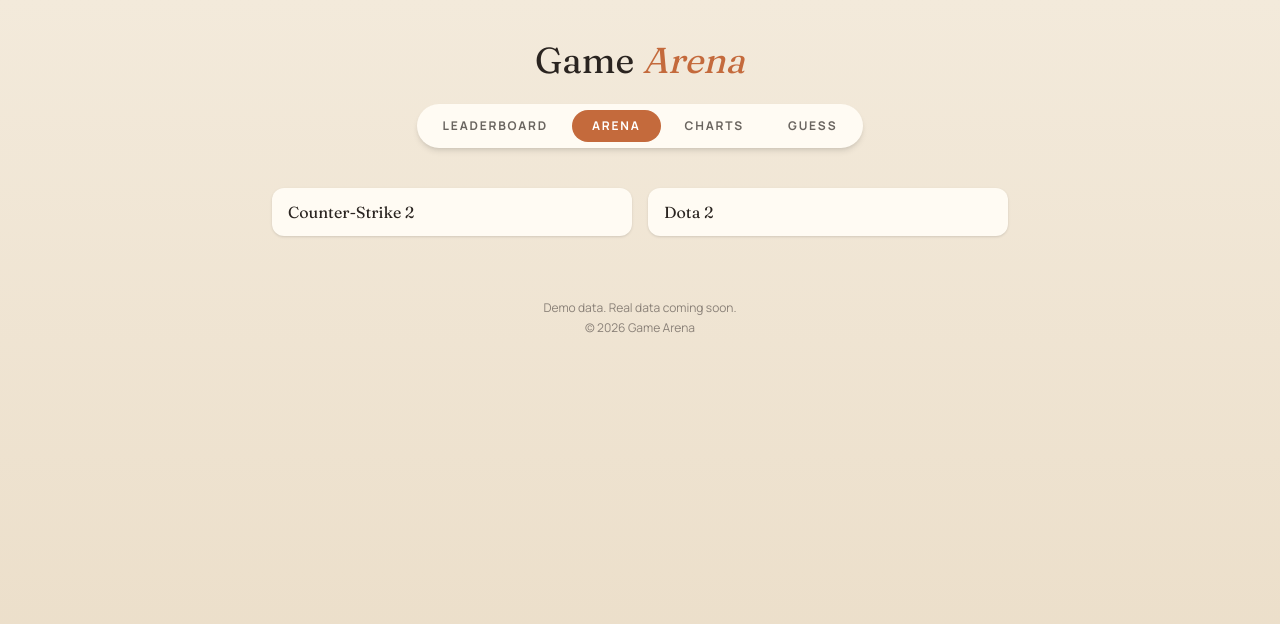
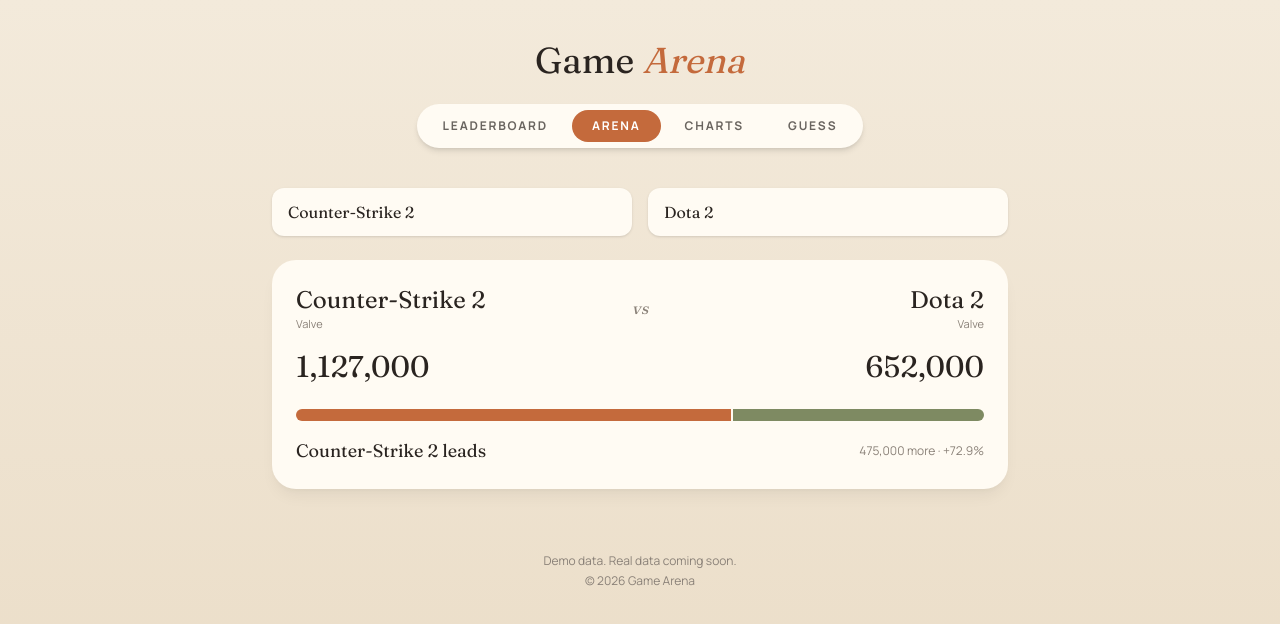
Before and after one commit to heyitsblackbird/tv-arena, a Next.js app: page /arena in a window 1280 px wide. Shown: the top 624 px of the page. Built offline with nearby package versions, Linux system fonts and the light colour scheme.

Commit message:
Add arena comparsion card

```diff
--- a/src/app/arena/page.tsx
+++ b/src/app/arena/page.tsx
@@ -4,6 +4,7 @@ import { getGameStats } from "@/lib/data/getGameStats";
 import { getLeaderboard } from "@/lib/data/getLeaderboard";
 import type { Metric } from "@/types/game";
 import { ArenaPickers } from "@/components/ArenaPickers";
+import { ArenaCard } from "@/components/ArenaCard";
 
 export default async function Arena({ searchParams }: PageProps<"/arena">) {
   const { a: gameA, b: gameB, metric } = await searchParams;
@@ -36,6 +37,9 @@ export default async function Arena({ searchParams }: PageProps<"/arena">) {
         bName={slugBGameStats.name}
         metric={cleanMetric}
       />
+      <div className="mt-6">
+        <ArenaCard statsA={slugAGameStats} statsB={slugBGameStats} metric={cleanMetric}/>
+      </div>
     </>
   );
 }
--- /dev/null
+++ b/src/components/ArenaCard.tsx
@@ -0,0 +1,60 @@
+import type { GameStats, Metric } from "@/types/game";
+import { Card } from "@/components/Card";
+import { compareGames } from "@/lib/compare/compareGames";
+import { SplitBar } from "@/components/SplitBar";
+import { formatNumber } from "@/lib/format/number";
+
+type ArenaCardProps = {
+  statsA: GameStats;
+  statsB: GameStats;
+  metric: Metric;
+};
+
+export function ArenaCard({ statsA, statsB, metric }: ArenaCardProps) {
+  const valueA = statsA[metric];
+  const valueB = statsB[metric];
+
+  if (valueA === null || valueB === null) {
+    return <Card>Not on Steam. Switch to Viewers to compare.</Card>;
+  }
+  const { leader, difference, percentMore, shareA, shareB } = compareGames(
+    valueA,
+    valueB,
+  );
+  return (
+    <Card>
+      <div className="grid grid-cols-[1fr_auto_1fr] items-center gap-4">
+        <div>
+          <p className="font-serif text-2xl">{statsA.name}</p>
+          <p className="text-[11px] text-muted">{statsA.publisher}</p>
+        </div>
+        <p className="font-serif italic text-muted">vs</p>
+        <div className="text-right">
+          <p className="font-serif text-2xl">{statsB.name}</p>
+          <p className="text-[11px] text-muted text-right">
+            {statsB.publisher}
+          </p>
+        </div>
+      </div>
+      <div className="mt-4 flex justify-between">
+        <p className="font-serif text-2xl sm:text-3xl">
+          {formatNumber(valueA)}
+        </p>
+        <p className="font-serif text-2xl sm:text-3xl text-right">
+          {formatNumber(valueB)}
+        </p>
+      </div>
+      <div className="mt-6">
+        <SplitBar shareA={shareA} shareB={shareB} />
+      </div>
+      <div className="mt-4 flex items-center justify-between">
+        <p className="font-serif text-lg">
+          {leader === "a" ? statsA.name : statsB.name} leads
+        </p>
+        <p className="text-xs text-muted">
+          {formatNumber(difference)} more · +{percentMore.toFixed(1)}%
+        </p>
+      </div>
+    </Card>
+  );
+}
```
